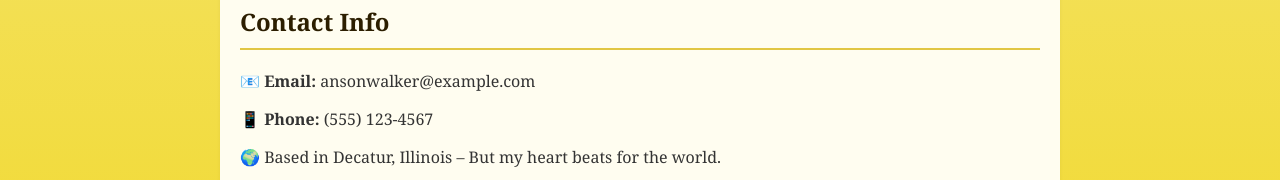
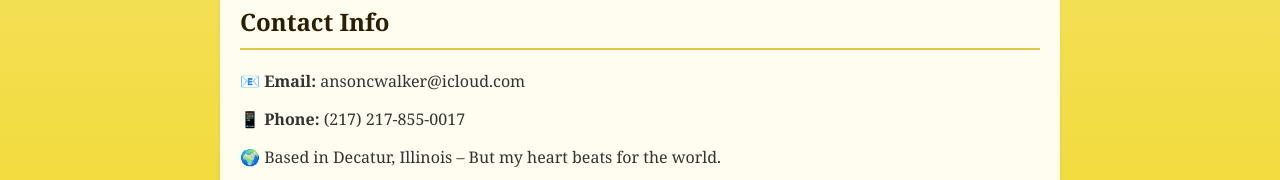
Before and after one commit to Broad267/Checktheboxes, a plain HTML site: page index.html in a window 1280 px wide. Shown: the part 1410-1590 px from the top of the page. Drawn offline with Linux system fonts and the light colour scheme.

Commit message:
Update index.html

```diff
--- a/index.html
+++ b/index.html
@@ -107,8 +107,8 @@
 
   <section class="contact">
     <h2>Contact Info</h2>
-    <p>📧 <strong>Email:</strong> ansonwalker@example.com</p>
-    <p>📱 <strong>Phone:</strong> (555) 123-4567</p>
+    <p>📧 <strong>Email:</strong> ansoncwalker@icloud.com</p>
+    <p>📱 <strong>Phone:</strong> (217) 217-855-0017</p>
     <p>🌍 Based in Decatur, Illinois – But my heart beats for the world.</p>
   </section>
 
```
